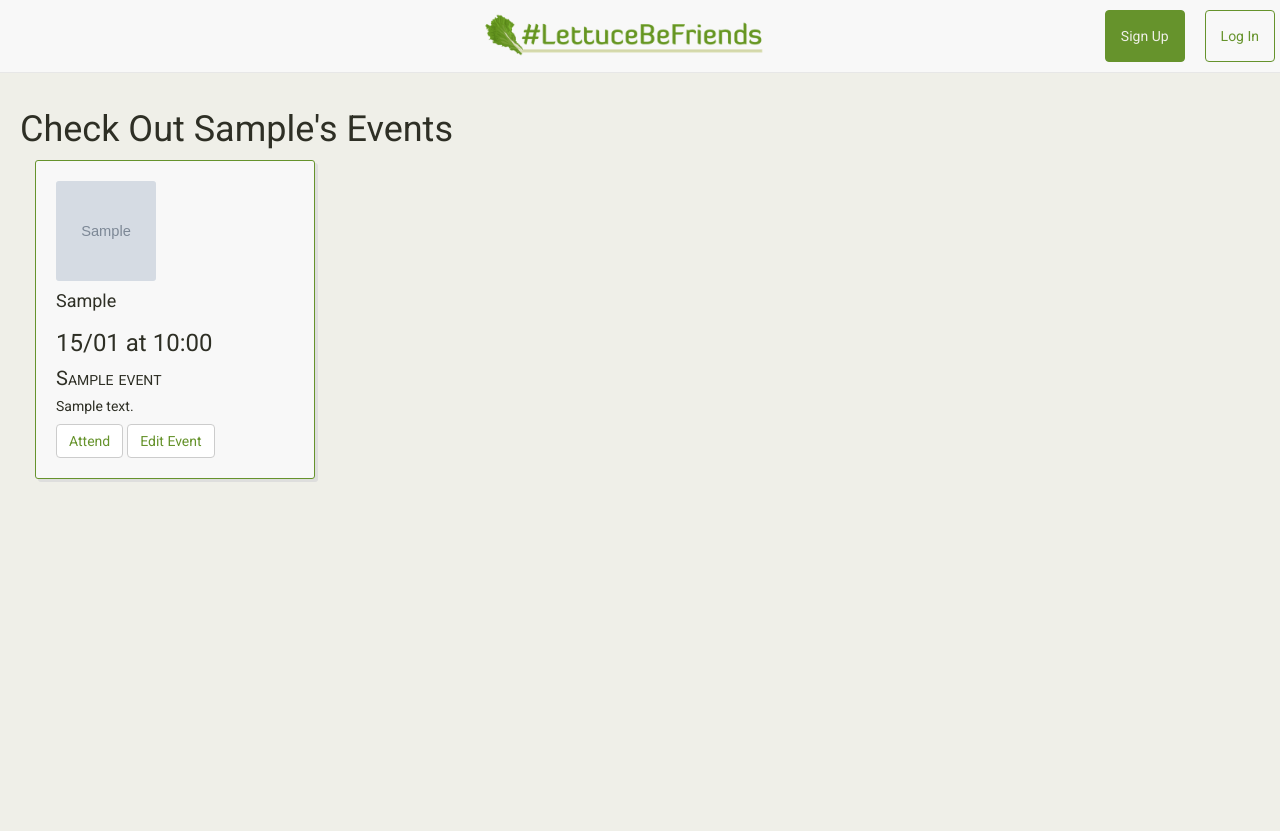
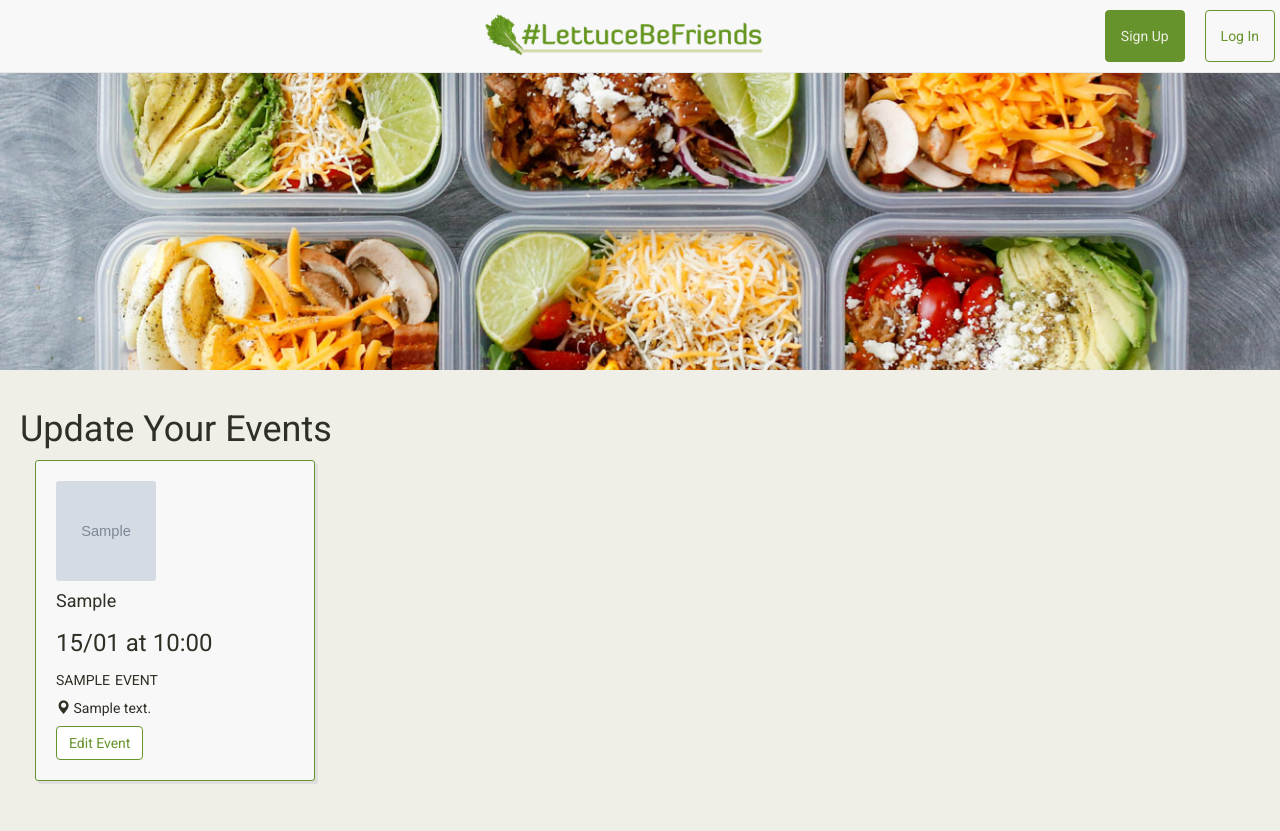
Before and after one commit to shriya/lettuce-be-friends, a Flask app: page /users/1/events/ in a window 1280 px wide. Before the commit the page ends 482 px from the top, so only its background shows below. Run offline with Flask 2, Linux system fonts and the light colour scheme; tables that the repository leaves empty hold one stand-in row (values such as "Sample post"); grey boxes marked "Sample" are stand-in pictures; some libraries are stand-ins or nearby versions.

Commit message:
tweaking wording on page headers so it's more intuitive

```diff
--- a/project/events/templates/events/edit.html
+++ b/project/events/templates/events/edit.html
@@ -1,8 +1,4 @@
 {% extends 'base.html' %}
-
-{% block title %}
-Edit Event
-{% endblock %}
 
 {% block content %}
 
--- a/project/events/templates/events/index.html
+++ b/project/events/templates/events/index.html
@@ -1,12 +1,9 @@
 {% extends 'base.html' %}
 
-{% block title %}
-{{host.first_name}}'s Events
-{% endblock %}
-
 {% block content %}
+    <div class="salad-hero"></div>
     <div class="inner-content">
-        <h1>Check Out {{host.first_name}}'s Events</h1>
+        <h1>Update Your Events</h1>
 
         <div class="row">
             {% for event in events %}
@@ -18,9 +15,8 @@
                         </div>
                         <h3 class="event-title">{{ event.date.strftime('%d/%m at %H:%M') }}</h3>
                         <h4 class="event-venue">{{ event.location_name }}</h4>
-                        <h5 class="event-address">{{ event.location_address }}</h5>
-                        <button class="btn btn-default"><a href="{{url_for('events.show', event=event, u_id=host.id, e_id=event.id)}}">Attend</a></button>
-                        <button class="btn btn-default"><a href="{{url_for('events.edit', u_id=host.id, e_id=event.id)}}">Edit Event</a></button>
+                        <h5 class="event-address"><span class="glyphicon glyphicon-map-marker"></span>&nbsp;{{ event.location_address }}</h5>
+                        <button class="btn btn-default white-btn"><a href="{{url_for('events.edit', u_id=host.id, e_id=event.id)}}">Edit Event</a></button>
                     </div>
                 </div>
             {% endfor %}
--- a/project/events/templates/events/new.html
+++ b/project/events/templates/events/new.html
@@ -1,8 +1,4 @@
 {% extends 'base.html' %}
-
-{% block title %}
-Create New Event
-{% endblock %}
 
 {% block content %}
 
--- a/project/events/templates/events/show.html
+++ b/project/events/templates/events/show.html
@@ -1,8 +1,4 @@
 {% extends 'base.html' %}
-
-{% block title %}
-    {# put some jinja stuff here #}
-{% endblock %}
 
 {% block content %}
 <div class="inner-content">
@@ -13,7 +9,7 @@
         </div>
         <h3 class="event-title">{{ event.date.strftime('%d/%m %H:%M') }}</h3>
         <h4 class="event-venue">{{ event.location_name }}</h4>
-        <h5 class="event-address">{{ event.location_address }}</h5>
+        <h5 class="event-address"><span class="glyphicon glyphicon-map-marker"></span>&nbsp;{{ event.location_address }}</h5>
         <button class="btn btn-default"><a href="{{url_for('events.show', event=event, u_id=host.id, e_id=event.id)}}">Attend</a></button>
     </div>
 </div>
--- a/project/static/stylesheets/style.css
+++ b/project/static/stylesheets/style.css
@@ -54,7 +54,6 @@ button a:hover {
 }
 
 .green-btn, .white-btn {
-  margin: 0px 10px 0px 10px;
   text-align: center;
   font-size: 14px;
 }
@@ -200,6 +199,7 @@ form p {
 
 .event-venue {
   font-size: 20px;
+  text-transform: lowercase;
   font-variant: small-caps;
 }
 
--- a/project/templates/base.html
+++ b/project/templates/base.html
@@ -7,7 +7,7 @@
     <link rel="shortcut icon" href="{{ url_for('static', filename='favicon.ico') }}">
     <link href="https://fonts.googleapis.com/css?family=Roboto" rel="stylesheet">
     <link rel="stylesheet" href="{{ url_for('static', filename='stylesheets/style.css') }}">
-    <title>{% block title %}{% endblock %}</title>
+    <title>#LettuceBeFriends</title>
 </head>
 <body>
 
--- a/project/users/templates/users/edit.html
+++ b/project/users/templates/users/edit.html
@@ -1,8 +1,4 @@
 {% extends 'base.html' %}
-
-{% block title %}
-Edit Account
-{% endblock %}
 
 {% block content %}
     <div class="inner-content">
--- a/project/users/templates/users/index.html
+++ b/project/users/templates/users/index.html
@@ -1,13 +1,9 @@
 {% extends 'base.html' %}
-
-{% block title %}
-Index
-{% endblock %}
 
 {% block content %}
     <div class="salad-hero"></div>
     <div class="inner-content">
-        <h1>Check out upcoming events</h1>
+        <h1>Check Out Upcoming Events</h1>
         <div class="all-events row">
             {% for user in users %}
                 {% for event in user.events %}
--- a/project/users/templates/users/login.html
+++ b/project/users/templates/users/login.html
@@ -1,8 +1,4 @@
 {% extends 'base.html' %}
-
-{% block title %}
-Log In
-{% endblock %}
 
 {% block content %}
 
--- a/project/users/templates/users/signup.html
+++ b/project/users/templates/users/signup.html
@@ -1,8 +1,4 @@
 {% extends 'base.html' %}
-
-{% block title %}
-Sign Up
-{% endblock %}
 
 {% block content %}
     <div class="row">
--- a/project/users/views.py
+++ b/project/users/views.py
@@ -64,7 +64,7 @@ def login():
                     login_user(found_user)
                     return redirect(url_for('root'))
             flash({ 'text': "User not found.", 'status': 'danger' })
-            return render_template('users/login.html', form=form)
+            return redirect(url_for('users.login'))
     return render_template('users/login.html', form=form)
 
 @users_blueprint.route('/logout', methods=['GET'])
```
